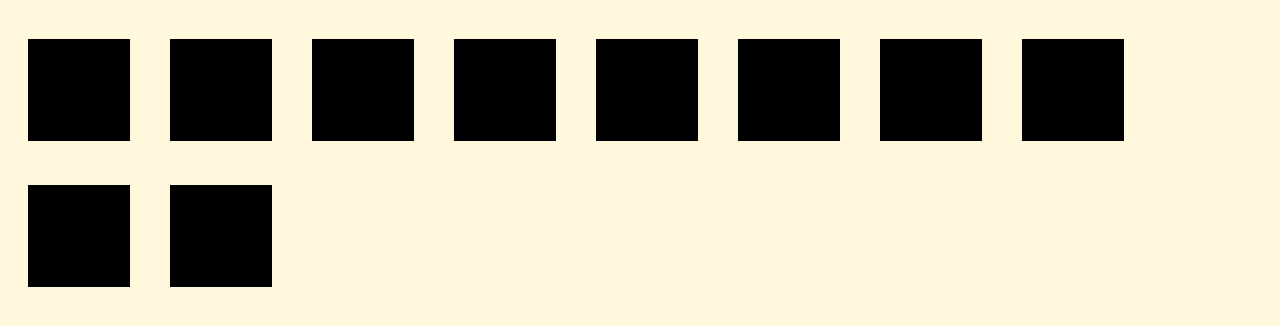
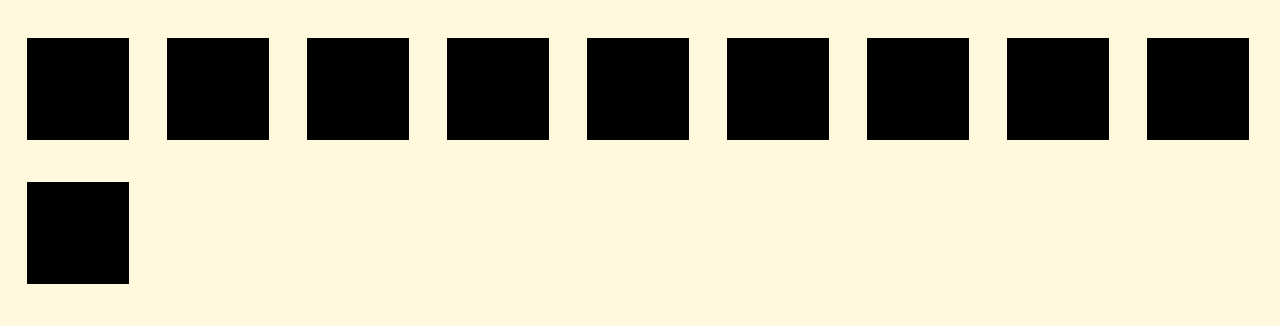
Before and after one commit to P-v-R/memory-game, a plain HTML site: page index.html in a window 1280 px wide. Shown: the part 64-390 px from the top of the page. Drawn offline with Linux system fonts and the light colour scheme.

Commit message:
memory game v1.3

```diff
--- a/memory-game.css
+++ b/memory-game.css
@@ -13,8 +13,9 @@ body{
   border: 1px solid black;
   width: 100px;
   height: 100px;
-  margin: 20px;
-  display: inline-block;
+  margin: 19px;
+  display:inline-block;
+  position: relative;
 }
 
 .card{
```
